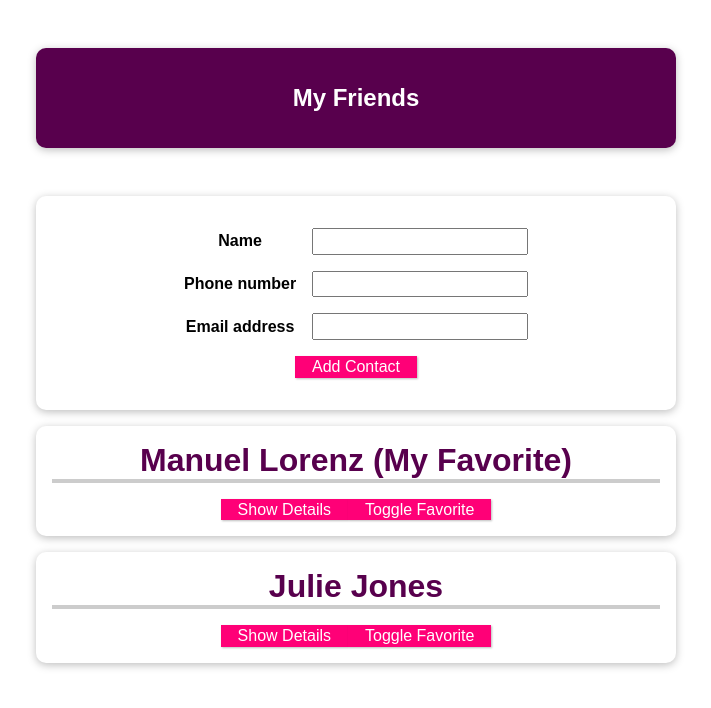
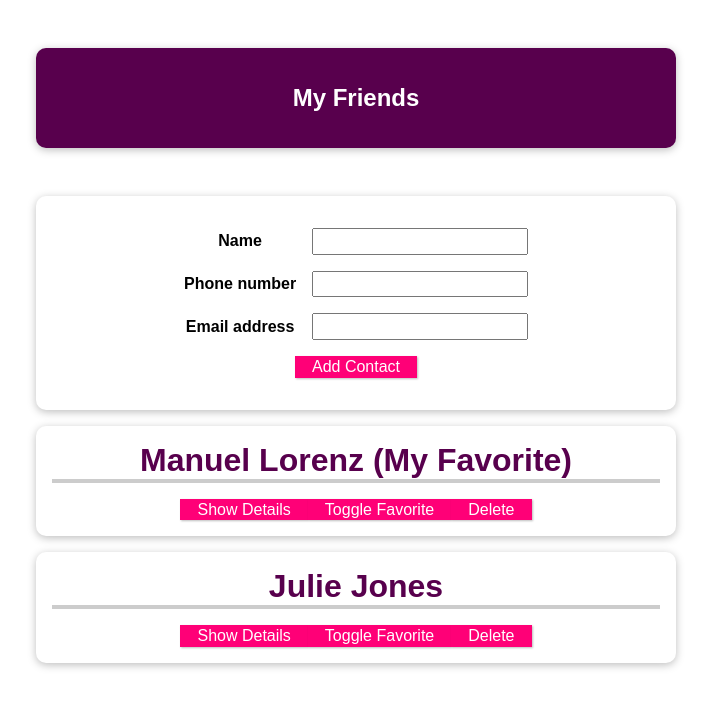
Before and after one commit to JuliaDudkina/Vue, a Vue app: page / in a window 1280 px wide. Shown: the top 708 px of the page, without its empty margins (284-995 px from the left). Built offline with nearby package versions, Linux system fonts and the light colour scheme.

Commit message:
adding delete contact functionality

```diff
--- a/src/App.vue
+++ b/src/App.vue
@@ -17,6 +17,7 @@
           :email-address="friend.email"
           :is-favorite = 'friend.isFavorite'
           @toggle-favorite="toggleFavoriteEvent"
+          @delete-friend="deleteFriend"
       ></friend-contact>
       <!-- props in template always with dash-->
     </ul>
@@ -59,6 +60,9 @@
         isFavorite: false,
       };
       this.friends.push(newFriendContact);
+    },
+    deleteFriend(id){
+       this.friends = this.friends.filter(friend => friend.id !== id);
     }
   }
 };
--- a/src/components/FriendContact.vue
+++ b/src/components/FriendContact.vue
@@ -13,6 +13,7 @@
         {{ emailAddress }}
       </li>
     </ul>
+    <button @click="deleteFriend">Delete</button>
   </li>
 </template>
 
@@ -56,6 +57,14 @@
         console.warn('Id is missing');
         false;
       }
+    },
+    'delete-friend': function (id){
+      if(id){
+        return true;
+      } else {
+        console.warn('Id is missing');
+        false;
+      }
     }
   },
   data() {
@@ -70,6 +79,9 @@
     toggleFavorite(){
         // this.isFriendFavorite = !this.isFriendFavorite;
       this.$emit('toggle-favorite',this.id); // always with dash
+    },
+    deleteFriend(){
+      this.$emit('delete-friend',this.id);
     }
   }
 };
```
